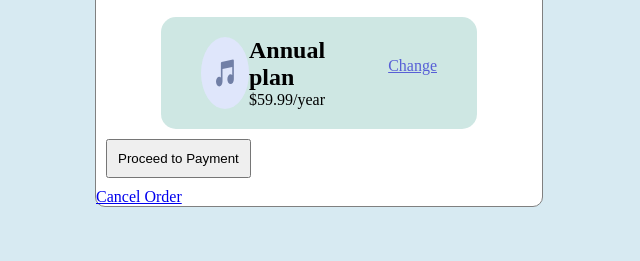
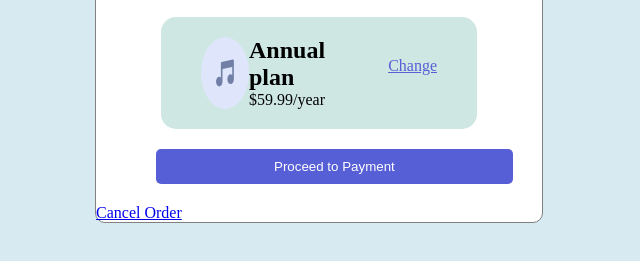
Before and after one commit to am-ikharo/order_summary_page, a plain HTML site: page index.html in a window 1280 px wide. Shown: the part 389-650 px from the top of the page, without its empty margins (321-961 px from the left). Drawn offline with Linux system fonts and the light colour scheme.

Commit message:
styling button

```diff
--- a/styles.css
+++ b/styles.css
@@ -68,8 +68,16 @@ body {
 
 }
 
+.proceed-button{
+    justify-content: space-around;
+}
 .proceed-button button {
     padding: 10px;
-    margin: 10px;
-    align-items: center;
+    margin: 20px 0px 20px 60px;
+    width: 80%;
+    border-radius: 5px;
+    border: none;
+    color: white;
+    background-color: rgb(87, 95, 214);
+
 }
```
